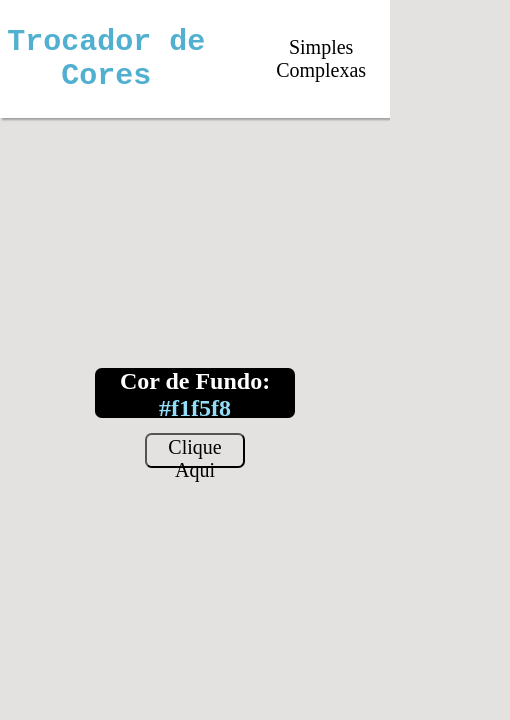
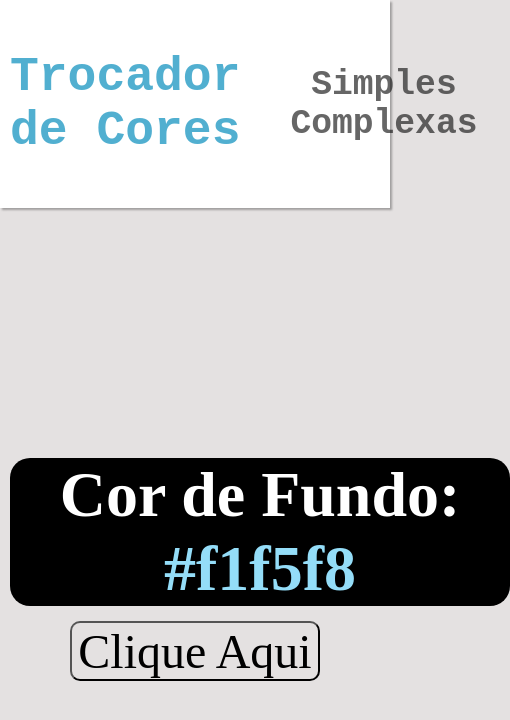
Before and after one commit to gabrielrfontes/trocador-de-cores, a plain HTML site: page index.html in a window 390 px wide. Shown: the whole page, 510 px wide, since content can reach past the window. Drawn offline with Linux system fonts and the light colour scheme; a web font is replaced by a local one.

Commit message:
Trocador de cores responsivo

```diff
--- a/style.css
+++ b/style.css
@@ -23,7 +23,8 @@ div#menu {
     justify-content: space-between;
     align-items: center;
     background-color: white;
-    padding: auto;
+    padding: 10px;
+    height: auto;
     box-shadow: 2px 2px 2px rgb(0, 0, 0, 0.3);
 }
 
@@ -43,6 +44,13 @@ div#menu {
     padding: 0px 10px;
 }
 
+#links li a {
+    font-size: 1.5rem;
+    font-family: 'Courier New', Courier, monospace;
+    font-weight: 600;
+    color: #1d1d1dad;
+}
+
 #links li a:hover {
     color:rgba(12, 143, 190, 0.716);
 }
@@ -56,18 +64,21 @@ div#menu {
 #botao {
     font-family: "Jersey 15";
     background-color:  rgb(228, 225, 225);
-    width: 100px;
-    height: 35px;
+    width: 150px;
+    height: 50px;
+    font-size: 1.5rem;
     border-radius: 5pt;
     -webkit-border-radius: 5pt;
     -moz-border-radius: 5pt;
     -ms-border-radius: 5pt;
     -o-border-radius: 5pt;
+    cursor: pointer;
 }
 
 #botao:hover {
     color: white;
     background-color: black;
+    box-shadow: 4px 4px 2px rgba(0, 0, 0, 0.3);
 
 }
 
@@ -77,7 +88,8 @@ div#menu {
     margin: auto;
     margin-bottom: 15px;
     width: 200px;
-    height: 50px;
+    height: 70px;
+    font-size: 2rem;
     text-align: center;
     border-radius: 5pt;
     -webkit-border-radius: 5pt;
@@ -89,3 +101,40 @@ div#menu {
 #cor {
     color:rgb(148, 221, 248);
 }
+
+@media screen and (max-width: 430px) {
+    div#menu {
+        width: auto;
+        height: auto;
+    }
+
+    #titulo {
+        font-size: 3rem;
+    }
+
+    #links li a {
+        font-size: 2.165rem;
+    }
+
+    #texto {
+        font-size: 4rem;
+        width: 500px;
+        height: auto;
+        border-radius: 20px;
+        -webkit-border-radius: 20px;
+        -moz-border-radius: 20px;
+        -ms-border-radius: 20px;
+        -o-border-radius: 20px;
+}
+
+    #botao {
+       font-size: 3rem;
+       width: 250px;
+       height: 60px;
+       border-radius: 10px;
+       -webkit-border-radius: 10px;
+       -moz-border-radius: 10px;
+       -ms-border-radius: 10px;
+       -o-border-radius: 10px;
+}
+}
```
Also changed, not shown: index.html (+1 -0 lines).
